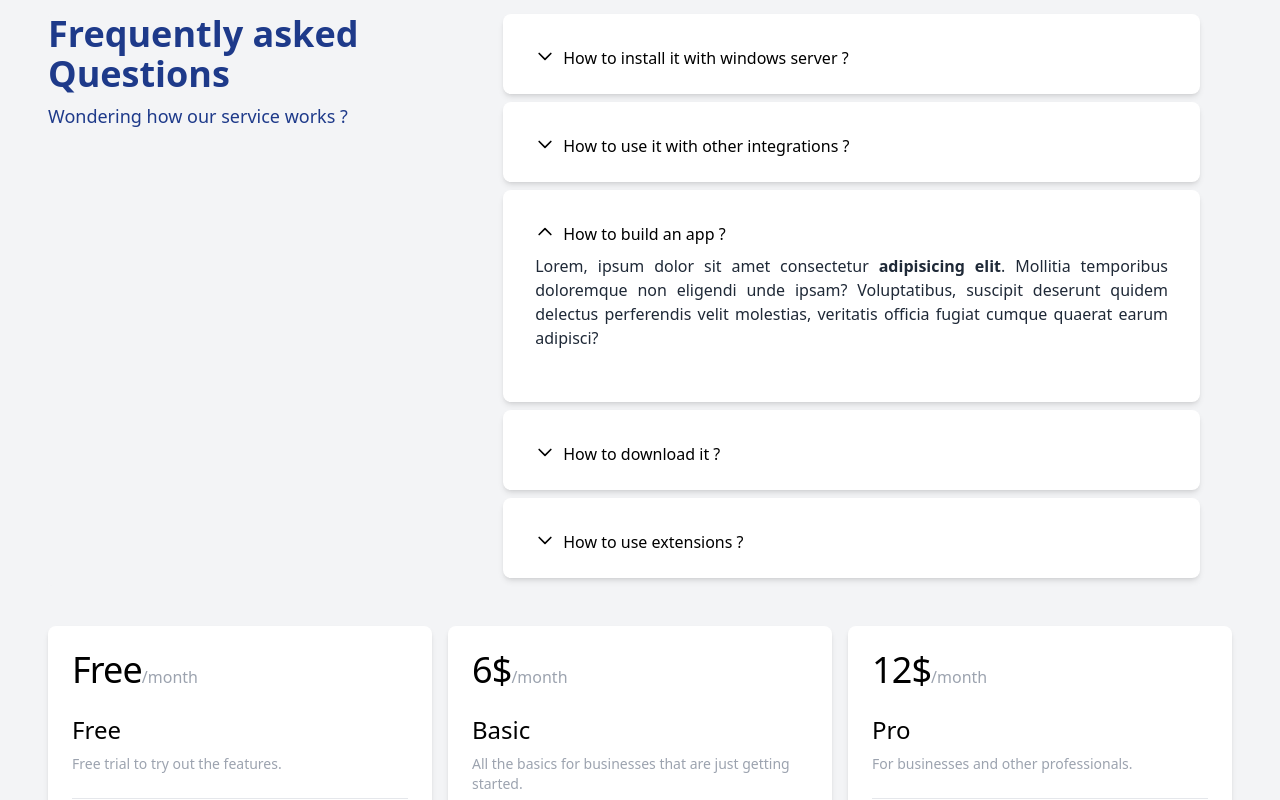
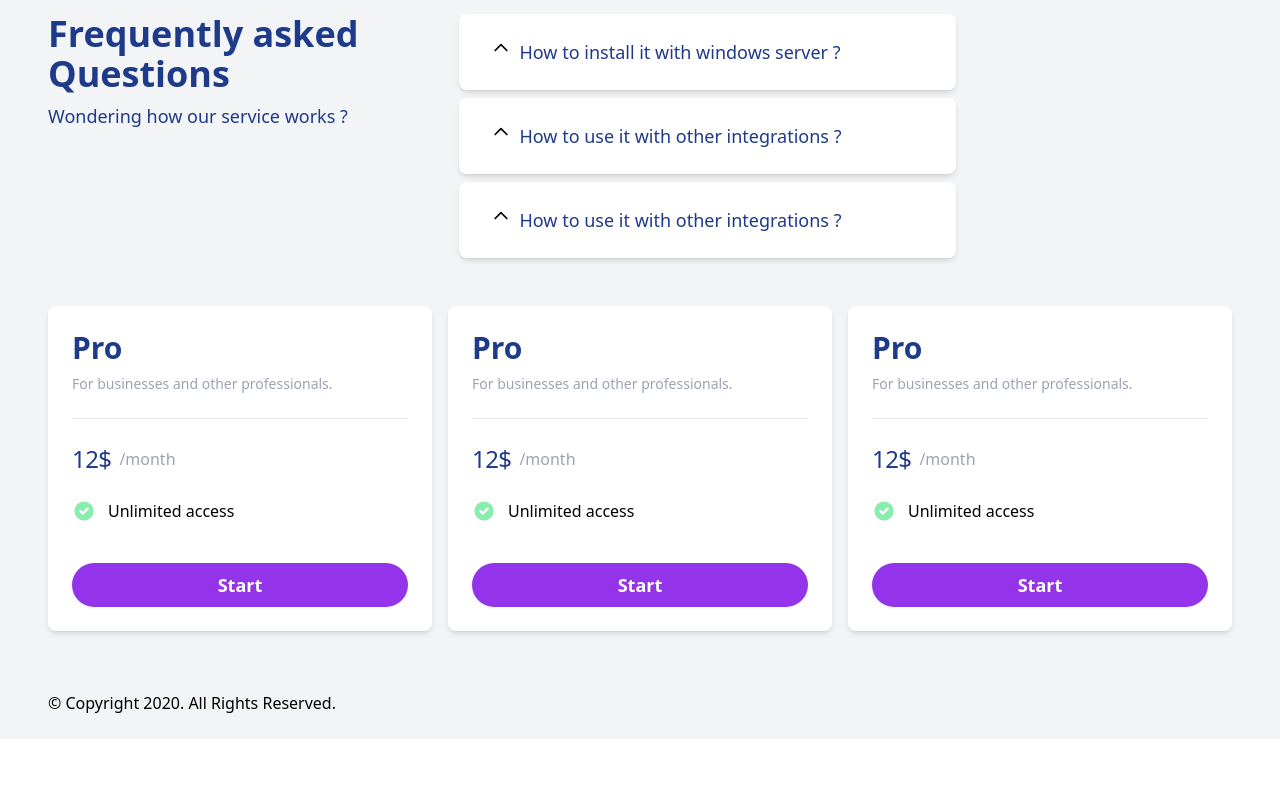
Before and after one commit to qlawmarq/next-tailwind-landing-page, a Next.js app: page / in a window 1280 px wide. Shown: the part 800-1600 px from the top of the page. After the commit the page ends 1539 px from the top, so only its background shows below. Built offline with nearby package versions, Linux system fonts and the light colour scheme.

Commit message:
update to component base structure (work in progress)

```diff
--- a/components/atoms/Typography/H2/H2.tsx
+++ b/components/atoms/Typography/H2/H2.tsx
@@ -2,8 +2,9 @@ import React, { HTMLAttributes } from 'react';
 export const H2: React.FC<HTMLAttributes<HTMLHeadingElement>> = ({
   ...props
 }) => {
+  const className = `${props.className} text-3xl font-bold text-blue-900`;
   return (
-    <h2 className="text-3xl font-bold text-blue-900" {...props}>
+    <h2 {...props} className={className} >
       {props.children}
     </h2>
   );
--- a/components/atoms/Typography/H3/H3.tsx
+++ b/components/atoms/Typography/H3/H3.tsx
@@ -2,8 +2,9 @@ import React, { HTMLAttributes } from 'react';
 export const H3: React.FC<HTMLAttributes<HTMLHeadingElement>> = ({
   ...props
 }) => {
+  const className = `${props.className} text-2xl font-bold text-blue-900`;
   return (
-    <h3 className="text-2xl text-blue-900" {...props}>
+    <h3 {...props} className={className} >
       {props.children}
     </h3>
   );
--- /dev/null
+++ b/components/molecules/Accordion/index.tsx
@@ -0,0 +1,51 @@
+import React, { useState, HTMLAttributes } from 'react';
+import { ChevronDownIcon, ChevronUpIcon } from '@heroicons/react/outline';
+import { animated, useSpring } from '@react-spring/web';
+import { Card } from '../../atoms/Card';
+import { Paragraph} from '../../atoms/Typography';
+
+type Props = {
+  question: React.ReactNode;
+  answer: React.ReactNode;
+};
+
+export const Accordion: React.FC<Props & HTMLAttributes<HTMLElement>> = ({
+  question,
+  answer,
+  ...props
+}) => {
+  const [isOpen, setIsOpen] = useState(false);
+  const styles = useSpring({
+    opacity: isOpen ? 1 : 0,
+    display: isOpen ? 'block' : 'none',
+  });
+
+  return (
+    <Card {...props}>
+      <div
+        onClick={() => {
+          setIsOpen(!isOpen);
+        }}
+        className="flex cursor-pointer flex-row-reverse "
+      >
+        <div className="flex-auto">
+          <Paragraph>{question}</Paragraph></div>
+        <div className="px-2">
+          <div>
+            {isOpen ? (
+              <ChevronDownIcon className="h-5 w-5" />
+            ) : (
+              <ChevronUpIcon className="h-5 w-5" />
+            )}
+          </div>
+        </div>
+      </div>
+      <animated.div
+        style={styles}
+        className="overflow-hidden px-2 pt-2 text-left text-justify"
+      >
+        <Paragraph>{answer}</Paragraph>
+      </animated.div>
+    </Card>
+  );
+};
--- /dev/null
+++ b/components/molecules/PriceCard/index.tsx
@@ -0,0 +1,36 @@
+import { Container } from '../../atoms/Container';
+import { Card } from '../../atoms/Card';
+import { CheckCircleIcon } from '@heroicons/react/solid';
+import { Button } from '../../atoms/Button';
+import { H2, H3 } from '../../atoms/Typography';
+
+export const PriceCard = () => {
+  return (
+
+        <Card className="flex w-full flex-col space-y-6 ">
+          <div className="flex flex-col space-y-2 border-b pb-6">
+            <H2 className="text-2xl">
+              Pro
+            </H2>
+            <p className="text-sm text-gray-400" x-text="plan.discretion">
+              For businesses and other professionals.
+            </p>
+          </div>
+          <div className="flex flex-row items-center">
+            <H3 className="font-medium tracking-tight">12$</H3>
+            <span className="ml-2 text-gray-400">/month</span>
+          </div>
+          <ul className="flex-1 space-y-4">
+            <li className="flex items-start">
+              <CheckCircleIcon className="h-6 w-6 text-green-300" />
+              <span className="ml-3 text-base font-medium" x-text="feature">
+                Unlimited access
+              </span>
+            </li>
+          </ul>
+          <div className="flex flex-col pt-4">
+            <Button className="w-full">Start</Button>
+          </div>
+        </Card>
+  );
+};
--- a/components/organisms/FAQContent/index.tsx
+++ b/components/organisms/FAQContent/index.tsx
@@ -2,6 +2,7 @@ import { H1, Paragraph } from '../../atoms/Typography';
 import { Container } from '../../atoms/Container';
 import { ChevronDownIcon, ChevronUpIcon } from '@heroicons/react/outline';
 import { Card } from '../../atoms/Card';
+import { Accordion } from '../../molecules/Accordion';
 
 export const FAQContent = () => {
   return (
@@ -17,68 +18,26 @@ export const FAQContent = () => {
                 </Paragraph>
               </div>
               <div className="md:w-2/3">
-                <Card className="mb-2">
-                  <div className="mt-2 flex cursor-pointer flex-row-reverse ">
-                    <div className="flex-auto">
-                      How to install it with windows server ?
-                    </div>
-                    <div className="px-2">
-                      <div>
-                        <ChevronDownIcon className="w-5 h-5" />
-                      </div>
-                    </div>
-                  </div>
-                </Card>
-                <Card className="mb-2">
-                  <div className="mt-2 flex cursor-pointer flex-row-reverse ">
-                    <div className="flex-auto">
-                      How to use it with other integrations ?
-                    </div>
-                    <div className="px-2">
-                      <div>
-                        <ChevronDownIcon className="w-5 h-5" />
-                      </div>
-                    </div>
-                  </div>
-                </Card>
-                <Card className="mb-2">
-                  <div className="mt-2 flex cursor-pointer flex-row-reverse">
-                    <div className="flex-auto">How to build an app ?</div>
-                    <div className="px-2">
-                      <div>
-                        <ChevronUpIcon className="w-5 h-5" />
-                      </div>
-                    </div>
-                  </div>
-                  <div className="mb-5 bg-white p-2 text-left text-justify text-gray-800">
-                    Lorem, ipsum dolor sit amet consectetur{' '}
-                    <span className="font-bold">adipisicing elit</span>.
+                <Accordion
+                  className="mb-2"
+                  question="How to install it with windows server ?"
+                  answer="I don't know..."
+                />
+                <Accordion
+                  className="mb-2"
+                  question="How to use it with other integrations ?"
+                  answer="I don't know..."
+                />
+                <Accordion
+                  className="mb-2"
+                  question="How to use it with other integrations ?"
+                  answer="Lorem, ipsum dolor sit amet consectetur{' '}
+                    adipisicing elit.
                     Mollitia temporibus doloremque non eligendi unde ipsam?
                     Voluptatibus, suscipit deserunt quidem delectus perferendis
                     velit molestias, veritatis officia fugiat cumque quaerat
-                    earum adipisci?
-                  </div>
-                </Card>
-                <Card className="mb-2">
-                  <div className="mt-2 flex cursor-pointer flex-row-reverse">
-                    <div className="flex-auto">How to download it ?</div>
-                    <div className="px-2">
-                      <div>
-                        <ChevronDownIcon className="w-5 h-5" />
-                      </div>
-                    </div>
-                  </div>
-                </Card>
-                <Card className="mb-2">
-                  <div className="mt-2 flex cursor-pointer flex-row-reverse">
-                    <div className="flex-auto">How to use extensions ?</div>
-                    <div className="px-2">
-                      <div>
-                        <ChevronDownIcon className="w-5 h-5" />
-                      </div>
-                    </div>
-                  </div>
-                </Card>
+                    earum adipisci?"
+                />
               </div>
             </div>
           </div>
--- a/components/organisms/LandingPageContent/index.tsx
+++ b/components/organisms/LandingPageContent/index.tsx
@@ -7,7 +7,7 @@ import { Button } from '../../atoms/Button';
 export const LandingPageContent = () => {
   return (
     <Container>
-      <div className="relative mx-auto flex flex-col sm:flex-row py-6">
+      <div className="relative mx-auto flex flex-col py-6 sm:flex-row">
         <div className="relative z-10 sm:w-6/12">
           <Image className="" src={analyzeData} alt="Analyze Data" />
         </div>
--- a/components/organisms/PriceContent/index.tsx
+++ b/components/organisms/PriceContent/index.tsx
@@ -1,87 +1,13 @@
 import { Container } from '../../atoms/Container';
-import { Card } from '../../atoms/Card';
-import { CheckCircleIcon } from '@heroicons/react/solid';
-import { Button } from '../../atoms/Button';
+import { PriceCard } from '../../molecules/PriceCard';
 
 export const PriceContent = () => {
   return (
     <Container>
-      <div className="grid grid-cols-1 gap-4 sm:grid-cols-3">
-        <Card className="flex w-full flex-col space-y-6 ">
-          <div className="flex-shrink-0">
-            <span className="text-4xl font-medium tracking-tight">Free</span>
-            <span className="text-gray-400">/month</span>
-          </div>
-          <div className="flex-shrink-0 space-y-2 border-b pb-6">
-            <h2 className="text-2xl font-normal" x-text="plan.name">
-              Free
-            </h2>
-            <p className="text-sm text-gray-400" x-text="plan.discretion">
-              Free trial to try out the features.
-            </p>
-          </div>
-          <ul className="flex-1 space-y-4">
-            <li className="flex items-start">
-              <CheckCircleIcon className="h-6 w-6 text-green-300" />
-              <span className="ml-3 text-base font-medium" x-text="feature">
-                One project
-              </span>
-            </li>
-          </ul>
-          <div className="flex-shrink-0 pt-4">
-            <Button className="w-full">Start</Button>
-          </div>
-        </Card>
-        <Card className="flex w-full flex-col space-y-6 ">
-          <div className="flex-shrink-0">
-            <span className="text-4xl font-medium tracking-tight">6$</span>
-            <span className="text-gray-400">/month</span>
-          </div>
-          <div className="flex-shrink-0 space-y-2 border-b pb-6">
-            <h2 className="text-2xl font-normal" x-text="plan.name">
-              Basic
-            </h2>
-            <p className="text-sm text-gray-400" x-text="plan.discretion">
-              All the basics for businesses that are just getting started.
-            </p>
-          </div>
-          <ul className="flex-1 space-y-4">
-            <li className="flex items-start">
-              <CheckCircleIcon className="h-6 w-6 text-green-300" />
-              <span className="ml-3 text-base font-medium" x-text="feature">
-                Twelve project
-              </span>
-            </li>
-          </ul>
-          <div className="flex-shrink-0 pt-4">
-            <Button className="w-full">Start</Button>
-          </div>
-        </Card>
-        <Card className="flex w-full flex-col space-y-6 ">
-          <div className="flex-shrink-0">
-            <span className="text-4xl font-medium tracking-tight">12$</span>
-            <span className="text-gray-400">/month</span>
-          </div>
-          <div className="flex-shrink-0 space-y-2 border-b pb-6">
-            <h2 className="text-2xl font-normal" x-text="plan.name">
-              Pro
-            </h2>
-            <p className="text-sm text-gray-400" x-text="plan.discretion">
-              For businesses and other professionals.
-            </p>
-          </div>
-          <ul className="flex-1 space-y-4">
-            <li className="flex items-start">
-              <CheckCircleIcon className="h-6 w-6 text-green-300" />
-              <span className="ml-3 text-base font-medium" x-text="feature">
-                Unlimited access
-              </span>
-            </li>
-          </ul>
-          <div className="flex-shrink-0 pt-4">
-            <Button className="w-full">Start</Button>
-          </div>
-        </Card>
+      <div className="grid grid-cols-1 gap-4 sm:grid-cols-3 w-full">
+          <PriceCard />
+          <PriceCard />
+          <PriceCard />
       </div>
     </Container>
   );
--- a/package.json
+++ b/package.json
@@ -9,6 +9,7 @@
   },
   "dependencies": {
     "@heroicons/react": "1.0.5",
+    "@react-spring/web": "9.4.2",
     "next": "latest",
     "react": "17.0.2",
     "react-dom": "17.0.2"
```
Also changed, not shown: 1 other file (tests, documents, lock files or other folders).
